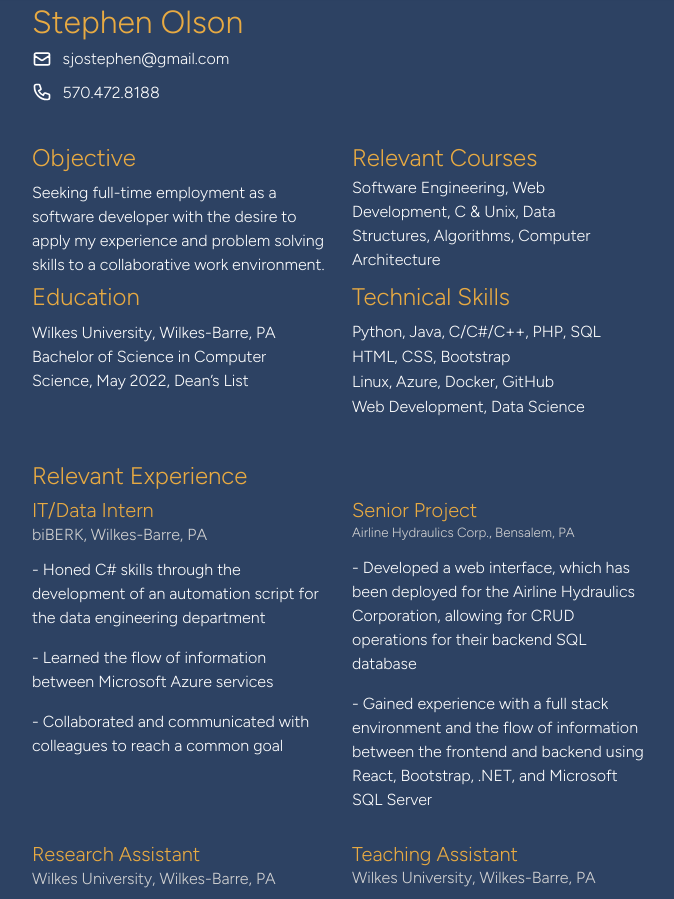
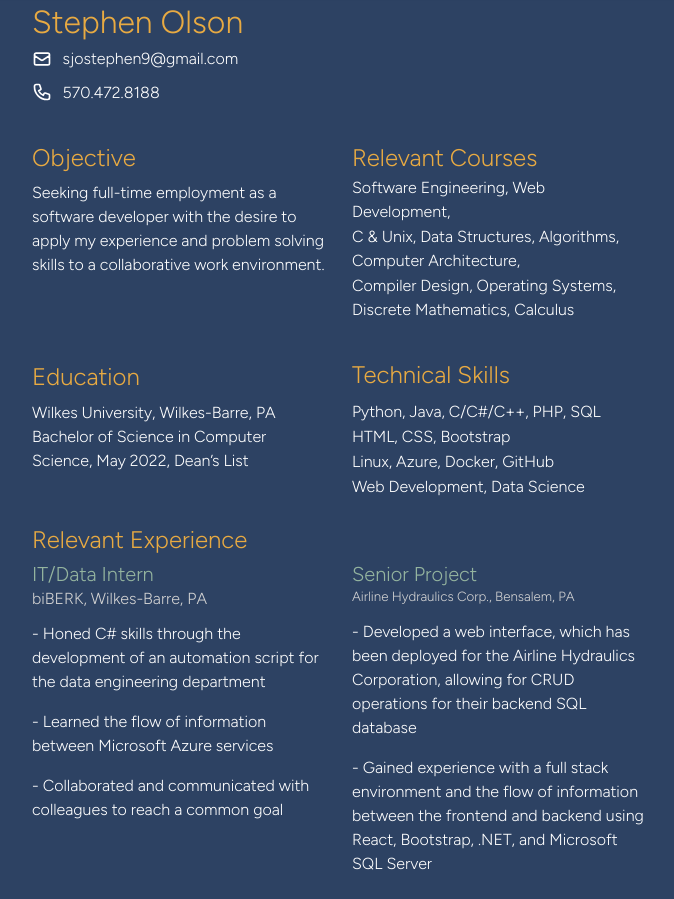
Before and after one commit to syeve/syeve.github.io, a plain HTML site: page resume.html in a window 1280 px wide. Shown: the part 117-1016 px from the top of the page, without its empty margins (300-974 px from the left). Drawn offline with nearby package versions, Linux system fonts and the light colour scheme.

Commit message:
Fixed resume page / typos

```diff
--- a/main.css
+++ b/main.css
@@ -50,6 +50,7 @@
     text-align:center;
 }
 
-hr {
-    opacity: 1;
+.resume-title {
+    color: #94B49F;
+    font-family: 'Figtree', sans-serif;
 }
--- a/resume.html
+++ b/resume.html
@@ -37,7 +37,7 @@
                         <svg xmlns="http://www.w3.org/2000/svg" color="white" width="20px" height="20px" class="h-6 w-6" fill="none" viewBox="0 0 24 24" stroke="currentColor" stroke-width="2">
                             <path stroke-linecap="round" stroke-linejoin="round" d="M3 8l7.89 5.26a2 2 0 002.22 0L21 8M5 19h14a2 2 0 002-2V7a2 2 0 00-2-2H5a2 2 0 00-2 2v10a2 2 0 002 2z" />
                         </svg>
-                        <p class="home-link" style="padding-left: 5%; position: relative; top: -2px;">sjostephen@gmail.com</p>
+                        <p class="home-link" style="padding-left: 5%; position: relative; top: -2px;">sjostephen9@gmail.com</p>
                     </div>
                 </div>
                 <div class="row">
@@ -74,8 +74,13 @@
                     </div>
                     <div class="col">
                         <p class="home-link" style="position: relative; top: 0px;">
-                            Software Engineering, Web Development, C & Unix,
-                            Data Structures, Algorithms, Computer Architecture
+                            Software Engineering, Web Development,
+                        </p>
+                        <p class="home-link" style="position: relative; top: -15px;">
+                            C & Unix, Data Structures, Algorithms, Computer Architecture,
+                        </p>
+                        <p class="home-link" style="position: relative; top: -30px;">
+                            Compiler Design, Operating Systems, Discrete Mathematics, Calculus
                         </p>
                     </div>
                     <div class="col-auto"></div>
@@ -87,7 +92,7 @@
                     </div>
                     <div class="col">
                         <h4 class="home-name"
-                        style="position: relative; top: -5px;">Technical Skills</h4>
+                        style="position: relative; top: -7px;">Technical Skills</h4>
                     </div>
                     <div class="col-auto"></div>
                 </div>
@@ -119,7 +124,7 @@
             </div>
         </div>
 
-        <div class="container d-flex w-50 mh-50 resume-box" style="top: 72%;">
+        <div class="container d-flex w-50 mh-50 resume-box" style="top: 80%;">
             <div class="grid w-100">
                 <div class="row justify-content-center">
                     <div class="col-7">
@@ -131,7 +136,7 @@
                 </div>
                 <div class="row justify-content-center">
                     <div class="col-6">
-                        <h5 class="home-name" style="position: relative; top: 2px;">
+                        <h5 class="resume-title" style="position: relative; top: 2px;">
                             IT/Data Intern
                         </h5>
                         <p class="home-link" style="position: relative; top: -5px; color: lightgray;">
@@ -139,7 +144,7 @@
                         </p>
                     </div>
                     <div class="col">
-                        <h5 class="home-name" style="position: relative; top: 2px;">
+                        <h5 class="resume-title" style="position: relative; top: 2px;">
                             Senior Project
                         </h5>
                         <p class="home-link" style="position: relative; top: -5px; color: lightgray; font-size: smaller;">
@@ -178,7 +183,7 @@
 
                 <div class="row justify-content-center">
                     <div class="col-6">
-                        <h5 class="home-name" style="position: relative; top: 2px;">
+                        <h5 class="resume-title" style="position: relative; top: 2px;">
                             Research Assistant
                         </h5>
                         <p class="home-link" style="position: relative; top: -5px; color: lightgray;">
@@ -186,7 +191,7 @@
                         </p>
                     </div>
                     <div class="col">
-                        <h5 class="home-name" style="position: relative; top: 2px;">
+                        <h5 class="resume-title" style="position: relative; top: 2px;">
                             Teaching Assistant
                         </h5>
                         <p class="home-link" style="position: relative; top: -6px; color: lightgray;">
```
